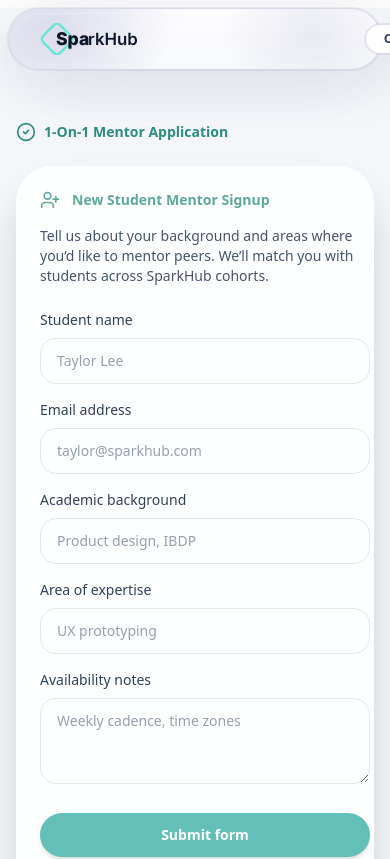
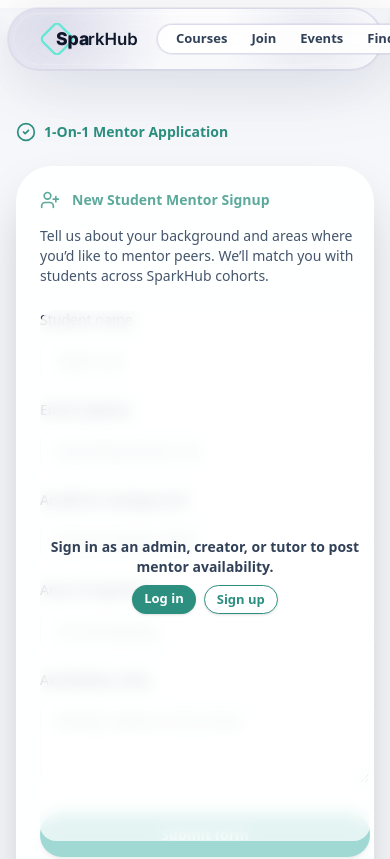
Before and after one commit to TomAs-1226/SparkHub, a Next.js app in the folder frontend/: page /mentors in a window 390 px wide. Shown: the top 859 px of the page. Built offline with nearby package versions, Linux system fonts and the light colour scheme.

Commit message:
Stabilize nav responsiveness and gate mentor posting

```diff
--- a/frontend/src/app/mentors/page.tsx
+++ b/frontend/src/app/mentors/page.tsx
@@ -4,6 +4,8 @@ import { useState } from "react";
 import { motion } from "framer-motion";
 import { CalendarDays, CheckCircle2, UserPlus } from "lucide-react";
 import SiteNav from "@/components/site-nav";
+import { useCurrentUser } from "@/hooks/use-current-user";
+import { EASE } from "@/lib/motion-presets";
 
 const signupFields = [
     { label: "Student name", type: "text", placeholder: "Taylor Lee" },
@@ -29,6 +31,8 @@ export default function MentorsPage() {
     const [selectedDay, setSelectedDay] = useState<string | null>(null);
     const [format, setFormat] = useState("Video call");
     const [notes, setNotes] = useState("");
+    const { user } = useCurrentUser();
+    const canPost = Boolean(user && ["ADMIN", "CREATOR", "TUTOR"].includes(user.role));
 
     return (
         <div className="min-h-dvh bg-[#F5F7FB] text-slate-800">
@@ -39,31 +43,51 @@ export default function MentorsPage() {
                 </div>
 
                 <section className="mt-6 grid gap-8 rounded-[36px] bg-white/95 p-6 shadow-2xl md:grid-cols-2 md:p-10">
-                    <motion.div initial={{ opacity: 0, y: 12 }} animate={{ opacity: 1, y: 0 }} transition={{ duration: 0.45 }}>
+                    <motion.div
+                        initial={{ opacity: 0, y: 14 }}
+                        animate={{ opacity: 1, y: 0 }}
+                        transition={{ duration: 0.5, ease: EASE.emphasized }}
+                    >
                         <div className="flex items-center gap-3 text-sm font-semibold text-[#5DAA9C]">
                             <UserPlus className="h-5 w-5" /> New Student Mentor Signup
                         </div>
                         <p className="mt-4 text-sm text-slate-600">
                             Tell us about your background and areas where you’d like to mentor peers. We’ll match you with students across SparkHub cohorts.
                         </p>
-                        <form className="mt-6 space-y-4">
+                        <form className="relative mt-6 space-y-4">
+                            {!canPost && (
+                                <div className="absolute inset-0 z-10 rounded-2xl bg-white/70 backdrop-blur">
+                                    <div className="flex h-full flex-col items-center justify-center gap-2 text-center text-sm font-semibold text-slate-700">
+                                        <p>Sign in as an admin, creator, or tutor to post mentor availability.</p>
+                                        <div className="flex gap-2 text-[13px] font-semibold">
+                                            <a href="/login" className="rounded-full bg-[#2D8F80] px-3 py-1 text-white shadow-sm">Log in</a>
+                                            <a href="/register" className="rounded-full border border-[#2D8F80] px-3 py-1 text-[#2D8F80] shadow-sm">Sign up</a>
+                                        </div>
+                                    </div>
+                                </div>
+                            )}
                             {signupFields.map((field) => (
                                 <label key={field.label} className="block text-sm font-medium text-slate-700">
                                     {field.label}
                                     {field.type === "textarea" ? (
                                         <textarea
                                             placeholder={field.placeholder}
+                                            disabled={!canPost}
                                             className="mt-2 w-full rounded-2xl border border-slate-200 px-4 py-3 text-sm text-slate-700"
                                             rows={4}
                                         />
                                     ) : field.type === "select" ? (
-                                        <select className="mt-2 w-full rounded-2xl border border-slate-200 px-4 py-3 text-sm text-slate-700">
+                                        <select
+                                            className="mt-2 w-full rounded-2xl border border-slate-200 px-4 py-3 text-sm text-slate-700"
+                                            disabled={!canPost}
+                                        >
                                             <option value="">Select</option>
                                         </select>
                                     ) : (
                                         <input
                                             type={field.type}
                                             placeholder={field.placeholder}
+                                            disabled={!canPost}
                                             className="mt-2 w-full rounded-2xl border border-slate-200 px-4 py-3 text-sm text-slate-700"
                                         />
                                     )}
@@ -73,20 +97,26 @@ export default function MentorsPage() {
                                 Availability notes
                                 <textarea
                                     placeholder="Weekly cadence, time zones"
+                                    disabled={!canPost}
                                     className="mt-2 w-full rounded-2xl border border-slate-200 px-4 py-3 text-sm text-slate-700"
                                     rows={3}
                                 />
                             </label>
                             <button
                                 type="button"
-                                className="mt-2 inline-flex w-full items-center justify-center rounded-full bg-[#63C0B9] px-5 py-3 text-sm font-semibold text-white shadow-md"
+                                disabled={!canPost}
+                                className="mt-2 inline-flex w-full items-center justify-center rounded-full bg-[#63C0B9] px-5 py-3 text-sm font-semibold text-white shadow-md disabled:cursor-not-allowed disabled:opacity-60"
                             >
                                 Submit form
                             </button>
                         </form>
                     </motion.div>
 
-                    <motion.div initial={{ opacity: 0, y: 12 }} animate={{ opacity: 1, y: 0 }} transition={{ delay: 0.1, duration: 0.45 }}>
+                    <motion.div
+                        initial={{ opacity: 0, y: 14 }}
+                        animate={{ opacity: 1, y: 0 }}
+                        transition={{ delay: 0.08, duration: 0.5, ease: EASE.lift }}
+                    >
                         <div className="flex items-center gap-3 text-sm font-semibold text-[#5DAA9C]">
                             <CalendarDays className="h-5 w-5" /> 1-On-1 Mentoring Session Scheduling
                         </div>
@@ -114,8 +144,8 @@ export default function MentorsPage() {
                                 <table className="w-full text-center text-sm text-slate-600">
                                     <thead className="bg-[#F4F7FB] text-xs uppercase text-slate-500">
                                         <tr>
-                                            {"SMTWTFS".split("").map((day) => (
-                                                <th key={day} className="px-2 py-2 font-semibold">
+                                            {"SMTWTFS".split("").map((day, index) => (
+                                                <th key={`${day}-${index}`} className="px-2 py-2 font-semibold">
                                                     {day}
                                                 </th>
                                             ))}
@@ -123,9 +153,9 @@ export default function MentorsPage() {
                                     </thead>
                                     <tbody>
                                         {calendarWeeks.map((week, idx) => (
-                                            <tr key={idx} className="divide-x divide-slate-50">
-                                                {week.map((day) => (
-                                                    <td key={`${idx}-${day || idx}`} className="h-14 align-middle">
+                                            <tr key={`week-${idx}`} className="divide-x divide-slate-50">
+                                                {week.map((day, dayIdx) => (
+                                                    <td key={`cell-${idx}-${day || dayIdx}`} className="h-14 align-middle">
                                                         {day && (
                                                             <button
                                                                 type="button"
--- a/frontend/src/components/site-nav.tsx
+++ b/frontend/src/components/site-nav.tsx
@@ -141,7 +141,7 @@ export default function Navbar() {
                     <SparkHubLogo className="h-8 w-auto text-slate-900" />
                 </Link>
 
-                <div className="relative z-10 hidden flex-1 md:flex">
+                <div className="relative z-10 hidden min-w-0 flex-1 md:flex">
                     <div className="relative w-full rounded-full border border-white/60 bg-white/70 px-1 py-1 shadow-inner shadow-white/30 backdrop-blur">
                         <div className="pointer-events-none absolute left-0 top-0 h-full w-12 rounded-l-full bg-gradient-to-r from-white/90 via-white/60 to-transparent" />
                 <nav className="no-scrollbar relative flex items-center gap-1.5 overflow-x-auto px-2 text-sm font-semibold text-slate-700">
@@ -183,9 +183,9 @@ export default function Navbar() {
                 </div>
 
                 <div className="relative z-10 flex flex-1 items-center justify-end gap-2 md:hidden">
-                    <div className="no-scrollbar hidden max-w-[68%] flex-1 items-center justify-end overflow-x-auto rounded-full border border-[color:var(--sh-glass-border)] bg-white/85 px-2 py-1 text-[13px] font-semibold text-slate-700 shadow-inner shadow-white/40 ring-1 ring-[color:var(--sh-accent-veil)] backdrop-blur min-[360px]:flex">
-                        <div className="relative flex w-full flex-nowrap items-center gap-1 pr-6">
-                            <div className="pointer-events-none absolute right-0 top-0 h-full w-6 bg-gradient-to-l from-white/85 to-transparent" aria-hidden />
+                    <div className="no-scrollbar flex min-w-0 flex-1 items-center justify-end overflow-x-auto rounded-full border border-[color:var(--sh-glass-border)] bg-white/85 px-2 py-1 text-[13px] font-semibold text-slate-700 shadow-inner shadow-white/40 ring-1 ring-[color:var(--sh-accent-veil)] backdrop-blur">
+                        <div className="relative flex w-full flex-nowrap items-center gap-1 pr-8">
+                            <div className="pointer-events-none absolute right-0 top-0 h-full w-8 bg-gradient-to-l from-white/85 to-transparent" aria-hidden />
                             {desktopLinks.map((link) => {
                                 const isActive = pathname?.startsWith(link.href);
                                 return (
```
